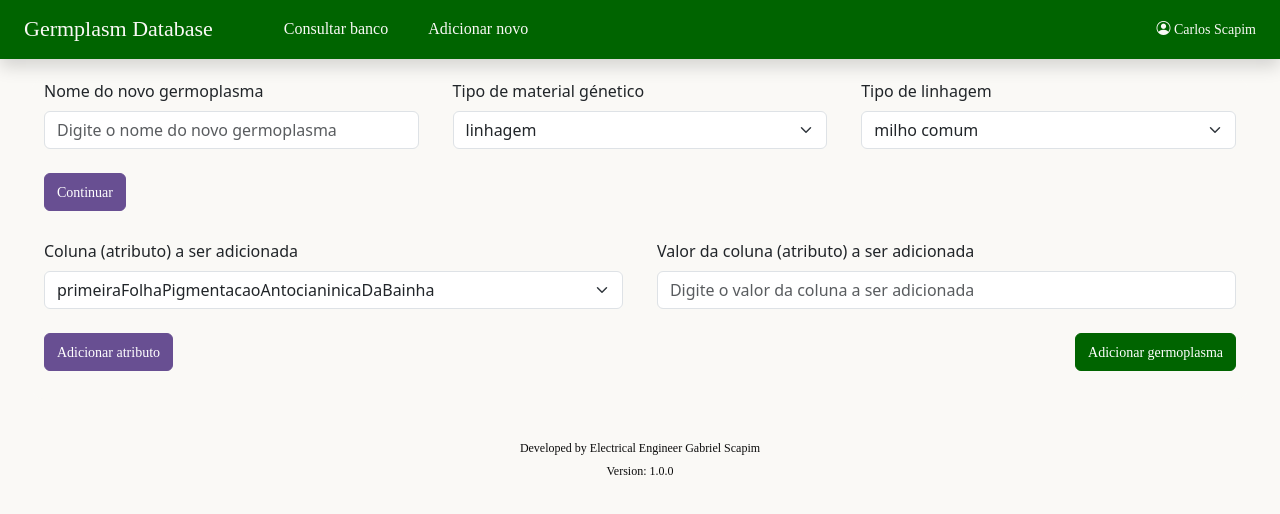
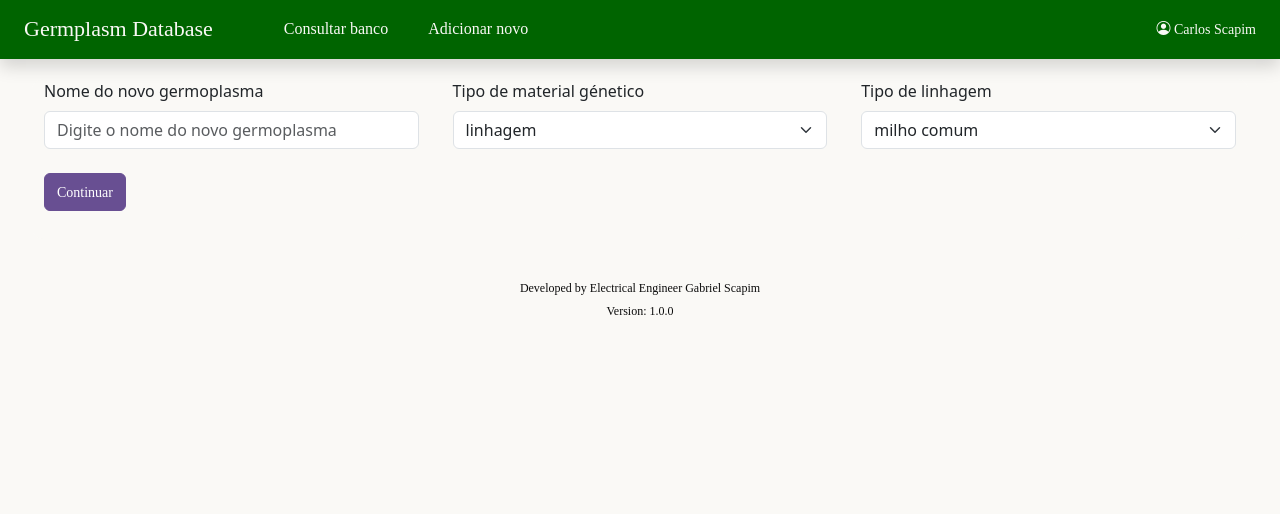
Before and after one commit to gabrielscapim/frontend-germplasm-database-project, a React (Create React App) app in the folder frontend/: page /add-germplasm in a window 1280 px wide. Shown: the top 514 px of the page. Built offline with nearby package versions, Linux system fonts and the light colour scheme; a web font is replaced by a local one.

Commit message:
feat and fix: grain texture label and verify germplasm name

```diff
--- a/frontend/src/components/Common/Select.module.css
+++ b/frontend/src/components/Common/Select.module.css
@@ -11,7 +11,7 @@
     width: 50%;
 }
 
-.new-germplasm-genetic-material-linhagem {
+.new-germplasm-genetic-grain-texture {
     margin-left: 2%;
     width: 50%;
 }
--- a/frontend/src/pages/AddGermplasmPage/AddGemplasmPage.js
+++ b/frontend/src/pages/AddGermplasmPage/AddGemplasmPage.js
@@ -9,7 +9,7 @@ import { GlobalContext } from '../../context/GlobalContext';
 
 function AddGermplasmPage() {
   const global = useContext(GlobalContext);
-  const { attributes } = global;
+  const { attributes, germplasmsNames } = global;
 
   const columnsToAdd = attributes.filter((attribute) => (
     attribute !== 'id' && attribute !== 'nome' && attribute !== 'tipoDeMaterialGenetico'
@@ -17,16 +17,20 @@ function AddGermplasmPage() {
   const ROW_CLASS = 'add-germplasm-row';
 
   const [inputsState, setInputsState] = useState({
+    newGermplasmName: '',
     newGermplasmGeneticMaterial: 'linhagem',
-    newGermplasmGeneticMaterialLinhagem: 'milho comum',
-    newGermplasmColumnSelect: columnsToAdd[0],
+    newGermplasmGeneticGrainTexture: 'milho comum',
+    newGermplasmColumnSelect: 'primeiraFolhaPigmentacaoAntocianinicaDaBainha',
+    newGermplasmColumnValue: '',
   });
   const [nameIsCorrect, setNameIsCorrect] = useState(false);
 
   const {
+    newGermplasmName,
     newGermplasmGeneticMaterial,
-    newGermplasmGeneticMaterialLinhagem,
+    newGermplasmGeneticGrainTexture,
     newGermplasmColumnSelect,
+    newGermplasmColumnValue,
   } = inputsState;
 
   const handleChange = ({ target }) => {
@@ -38,7 +42,13 @@ function AddGermplasmPage() {
   };
 
   const handleContinueClick = () => {
-    console.log('nome está correto');
+    const namesWithoutSpace = germplasmsNames.map((name) => name.replace(/\s/g, ''));
+    const newGermplasmNameWithoutSpace = newGermplasmName.replace(/\s/g, '');
+
+    if (!namesWithoutSpace.includes(newGermplasmNameWithoutSpace)
+    && newGermplasmName !== '') {
+      setNameIsCorrect(true);
+    }
   };
 
   const handleAddAttributeClick = () => {
@@ -52,6 +62,9 @@ function AddGermplasmPage() {
   return (
     <section className={ styles['page-container'] }>
       <div className={ styles['add-germplasm-container'] }>
+        { !nameIsCorrect
+        && (
+          <>
             <div className={ styles[ROW_CLASS] }>
               <Input
                 id="new-germplasm-name"
@@ -69,12 +82,12 @@ function AddGermplasmPage() {
                 inputValue={ newGermplasmGeneticMaterial }
               />
               <Select
-            id="new-germplasm-genetic-material-linhagem"
+                id="new-germplasm-genetic-grain-texture"
                 label="Tipo de linhagem"
                 options={ tiposDeLinhagem }
-            name="newGermplasmGeneticMaterialLinhagem"
+                name="newGermplasmGeneticGrainTexture"
                 handleChange={ handleChange }
-            inputValue={ newGermplasmGeneticMaterialLinhagem }
+                inputValue={ newGermplasmGeneticGrainTexture }
               />
             </div>
             <div className={ styles[ROW_CLASS] }>
@@ -92,6 +105,12 @@ function AddGermplasmPage() {
                 onClick={ handleContinueClick }
               />
             </div>
+          </>
+
+        )}
+        { nameIsCorrect
+        && (
+          <>
             <div className={ styles[ROW_CLASS] }>
               <Select
                 id="new-germplasm-column-select"
@@ -105,7 +124,7 @@ function AddGermplasmPage() {
                 type="number"
                 id="new-germplasm-column-value-input"
                 label="Valor da coluna (atributo) a ser adicionada"
-            name="newGermplasmName"
+                name="newGermplasmColumnValue"
                 placeholder="Digite o valor da coluna a ser adicionada"
                 minInput={ 1 }
                 handleChange={ handleChange }
@@ -139,6 +158,8 @@ function AddGermplasmPage() {
                 onClick={ handleAddGermplasmClick }
               />
             </div>
+          </>
+        ) }
       </div>
     </section>
   );
```
Lines whose indentation alone changed are shown as unchanged.
